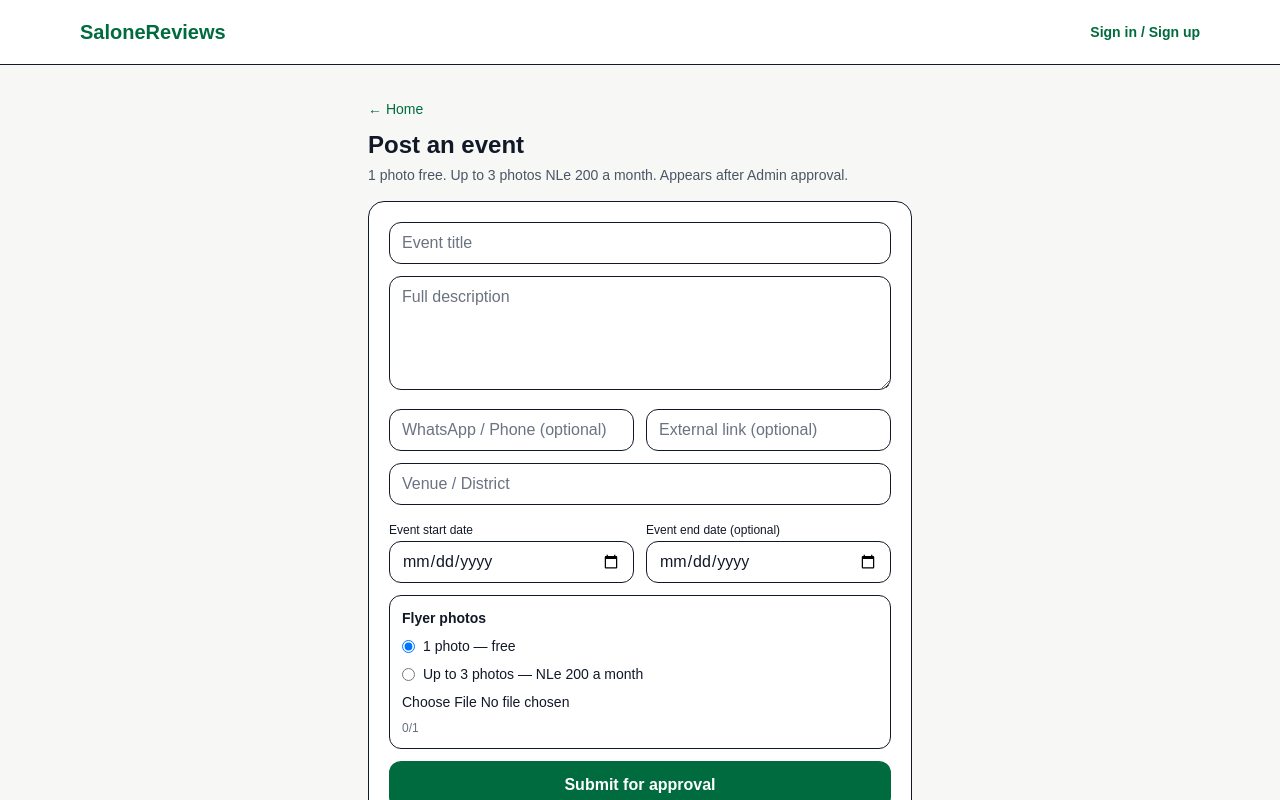
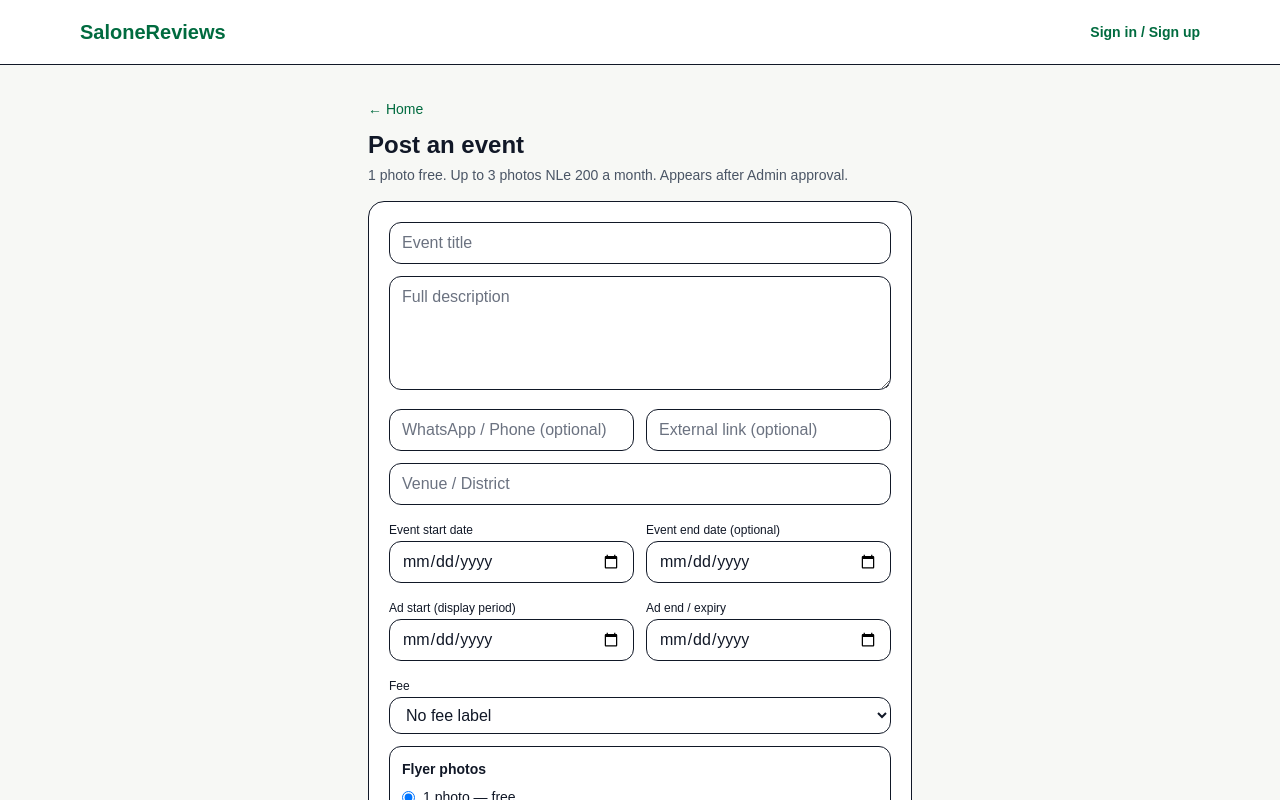
Before and after one commit to haroldbarber18/salone-reviews, a Next.js app: page /events/new in a window 1280 px wide. Shown: the top 800 px of the page. Built offline with nearby package versions, Linux system fonts and the light colour scheme; no server answers.

Commit message:
Add fee, ad dates and price fields to public event form

```diff
--- a/app/events/new/page.tsx
+++ b/app/events/new/page.tsx
@@ -17,6 +17,10 @@ export default function NewEventPage() {
   const [district, setDistrict] = useState("");
   const [eventDate, setEventDate] = useState("");
   const [eventEndDate, setEventEndDate] = useState("");
+  const [startDate, setStartDate] = useState("");
+  const [endDate, setEndDate] = useState("");
+  const [feeType, setFeeType] = useState<"" | "free" | "paid">("");
+  const [price, setPrice] = useState("");
   const [pack, setPack] = useState<"free1" | "paid3">("free1");
   const [imageFiles, setImageFiles] = useState<File[]>([]);
   const [receipt, setReceipt] = useState<File | null>(null);
@@ -51,8 +55,8 @@ export default function NewEventPage() {
       await addDoc(collection(db, "ads"), {
         type: "event",
         placement: "left",
-        feeType: pack === "paid3" ? "paid" : "",
-        price: pack === "paid3" ? "NLe 200 / month" : "",
+        feeType,
+        price: feeType === "paid" ? price.trim() : "",
         title: title.trim(),
         description: description.trim(),
         phone: phone.trim(),
@@ -60,8 +64,8 @@ export default function NewEventPage() {
         district: district.trim(),
         eventDate,
         eventEndDate: eventEndDate || "",
-        startDate: "",
-        endDate: "",
+        startDate: startDate || "",
+        endDate: endDate || "",
         photos,
         imageUrl: photos[0] || "",
         receiptUrl,
@@ -107,6 +111,27 @@ export default function NewEventPage() {
                 <input className="w-full border rounded-xl px-3 py-2" type="date" value={eventEndDate} onChange={(e) => setEventEndDate(e.target.value)} />
               </div>
             </div>
+            <div className="grid sm:grid-cols-2 gap-3">
+              <div>
+                <label className="text-xs text-gray-500">Ad start (display period)</label>
+                <input className="w-full border rounded-xl px-3 py-2" type="date" value={startDate} onChange={(e) => setStartDate(e.target.value)} />
+              </div>
+              <div>
+                <label className="text-xs text-gray-500">Ad end / expiry</label>
+                <input className="w-full border rounded-xl px-3 py-2" type="date" value={endDate} onChange={(e) => setEndDate(e.target.value)} />
+              </div>
+            </div>
+            <div>
+              <label className="text-xs text-gray-500">Fee</label>
+              <select className="w-full border rounded-xl px-3 py-2" value={feeType} onChange={(e) => setFeeType(e.target.value as any)}>
+                <option value="">No fee label</option>
+                <option value="free">Free</option>
+                <option value="paid">Paid</option>
+              </select>
+            </div>
+            {feeType === "paid" && (
+              <input className="w-full border rounded-xl px-3 py-2" placeholder="Price (e.g. NLe 200 / month)" value={price} onChange={(e) => setPrice(e.target.value)} />
+            )}
             <div className="border rounded-xl p-3 space-y-2 text-sm">
               <p className="font-semibold">Flyer photos</p>
               <label className="flex items-center gap-2">
```
